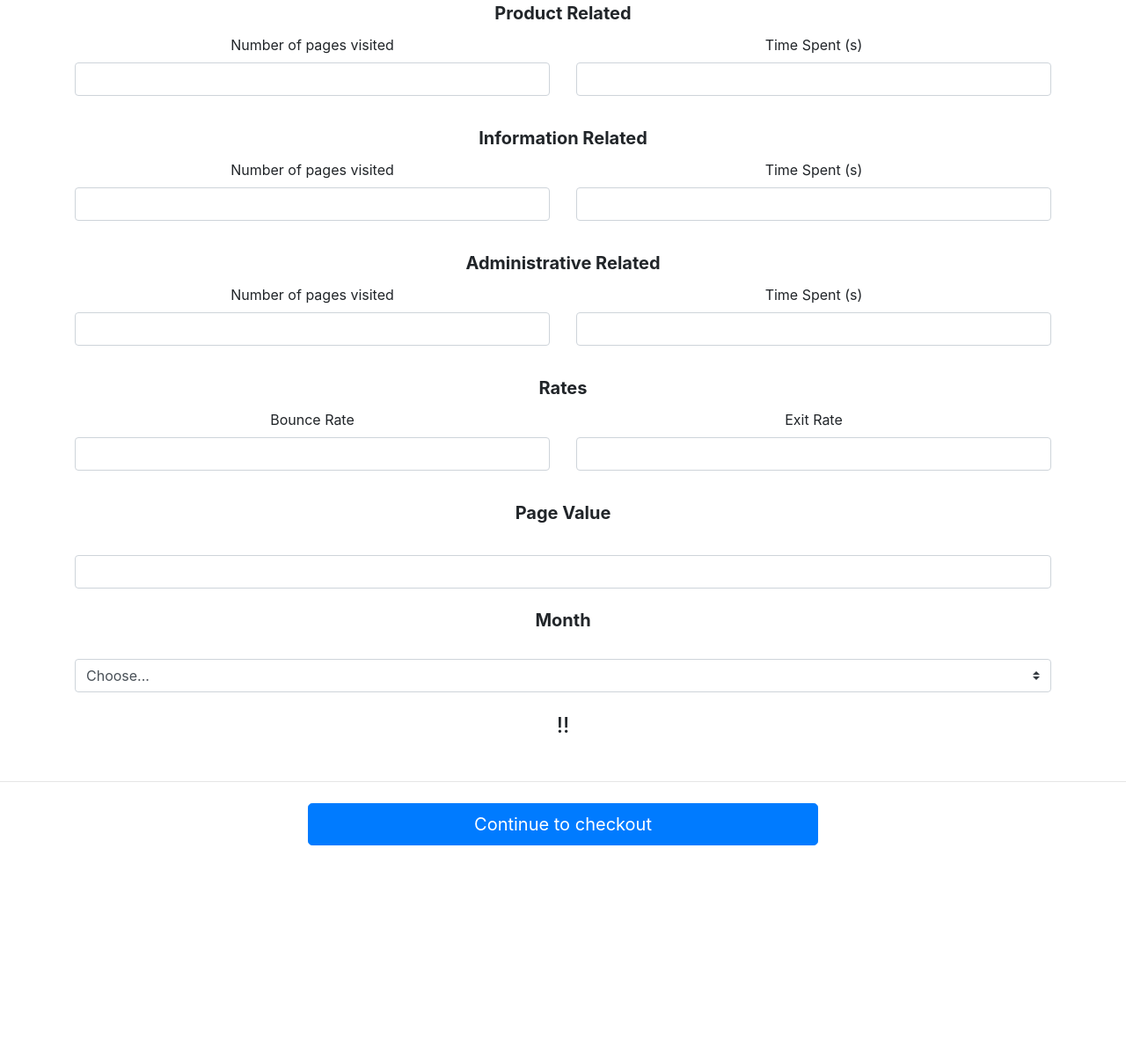
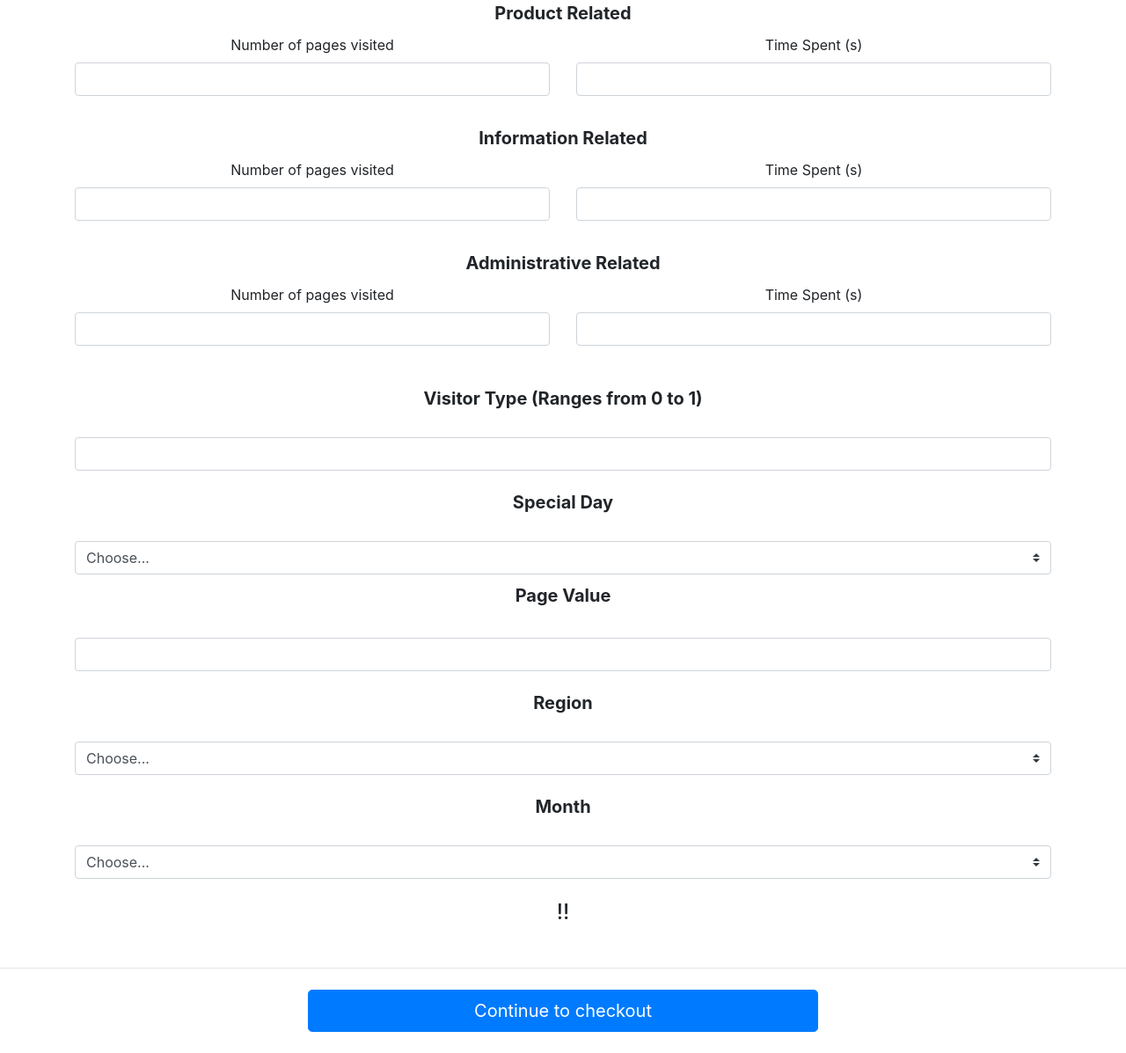
Before and after one commit to Navaneeth-Sharma/OSI_Prediction, a Flask app: page /out in a window 1280 px wide. Shown: the part 153-1350 px from the top of the page at 88% size. Before the commit the page ends 1114 px from the top, so only its background shows below. Run offline with Flask 2, Linux system fonts and the light colour scheme; parts of the project's set-up code (start-up, migrations or seed data) failed here and were passed over; some libraries are stand-ins or nearby versions.

Commit message:
Update out.html

```diff
--- a/templates/out.html
+++ b/templates/out.html
@@ -83,20 +83,24 @@
                     </div>
                 </div>
 
-                <h5 class="my-2 py-1"><b>Rates</b> </h5>
                 <div class="container">
-                    <div class="row">
-                        <div class="col-md-6 mb-4 ">
-                            <label for="number">Bounce Rate</label>
-                            <input type="number" class="form-control" id="firstName" placeholder="" name="bounce"
-                                value="" required="">
-                        </div>
-                        <div class="col-md-6 mb-3">
-                            <label for="Time">Exit Rate</label>
-                            <input type="number" inputmode="decimal" class="form-control" id="lastName" placeholder=""
-                                name="exit" value="" required="">
-                        </div>
-                    </div>
+                    <label for="country">
+                        <h5 class="my-4 py-0"><b>Visitor Type (Ranges from 0 to 1)</b> </h5>
+                    </label>
+                    <input type="number" inputmode="decimal" class="form-control" id="lastName" placeholder=""
+                        name="spec_day" value="" required="">
+                </div>
+
+                <div class="container">
+                    <label for="country">
+                        <h5 class="my-4 py-0"><b>Special Day</b> </h5>
+                    </label>
+                    <select class="custom-select d-block w-100" id="country" name='spec_day' required="">
+                        <option value="">Choose...</option>
+                        <option>Returning Visitor</option>
+                        <option>New Visitor</option>
+                        <option>Other</option>
+                    </select>
                 </div>
 
                 <h5 class="my-2 py-1"><b>Page Value</b> </h5>
@@ -107,12 +111,31 @@
                         required="">
                 </div>
 
+                <div class="container">
+                    <label for="country">
+                        <h5 class="my-4 py-0"><b>Region</b> </h5>
+                    </label>
+                    <select class="custom-select d-block w-100" id="country" name='month' required="">
+                        <option value="">Choose...</option>
+                        <option>United States</option>
+                        <option>Germany</option>
+                        <option>India</option>
+                        <option>France</option>
+                        <option>United Kingdom</option>
+                        <option>Brazil</option>
+                        <option>Italy</option>
+                        <option>Austalia</option>
+                        <option>Spain</option>
+
+                    </select>
+                </div>
+
 
                 <div class="container">
                     <label for="country">
                         <h5 class="my-4 py-0"><b>Month</b> </h5>
                     </label>
-                    <select class="custom-select d-block w-100" id="country" nmae='month' required="">
+                    <select class="custom-select d-block w-100" id="country" name='month' required="">
                         <option value="">Choose...</option>
                         <option>January</option>
                         <option>February</option>
```
